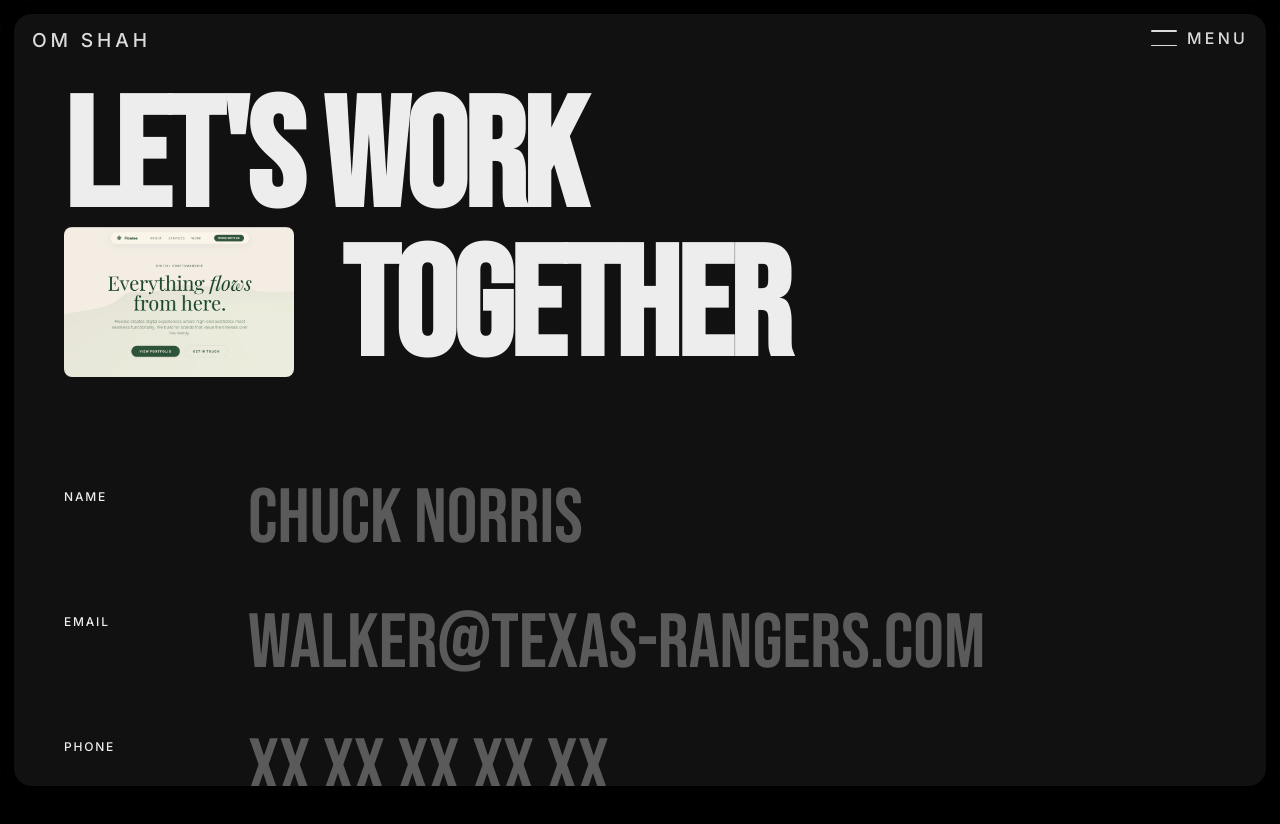
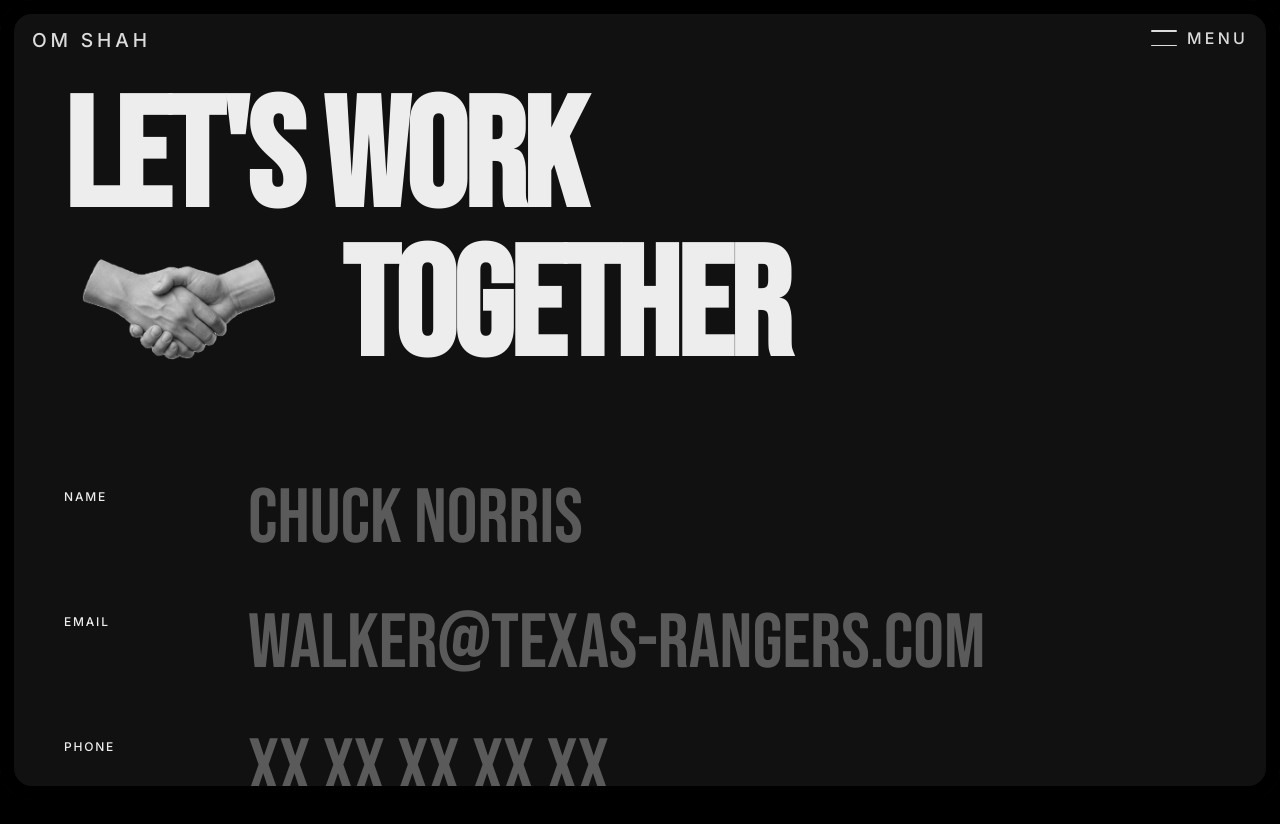
Before and after one commit to OmShah18/Portfolio-me, a website built with Vite: page approach.html in a window 1280 px wide. Shown: the top 824 px of the page. Built offline with nearby package versions, Linux system fonts and the light colour scheme; some packages are replaced by stand-ins of ours.

Commit message:
feat: replace approach image with B&W handshake and clean footer semicolons

```diff
--- a/approach.html
+++ b/approach.html
@@ -115,7 +115,7 @@
         <div class="approach-container">
           <h1 class="approach-title">
             LET'S WORK<br>
-            <img src="/Images/work/work-2.png" class="approach-title-img" alt="Let's work together"> TOGETHER
+            <img src="/Images/handshake_bw.png" class="approach-title-img" alt="Let's work together"> TOGETHER
           </h1>
 
           <form class="approach-form">
@@ -159,7 +159,7 @@
               Digital Designer & Developer<br />Portfolio
             </div>
             <div class="footer-top__center">
-              Om Shah;
+              Om Shah
             </div>
             <div class="footer-top__right">
               Available for freelance work<br />
```
Also changed, not shown: index.html (+1 -1 lines), Images/handshake.png (added), Images/handshake_bw.png (added), dist/assets/index-BIUCeotY.css (deleted), dist/assets/index-CG75feOO.js (deleted), dist/assets/menu_approach-BUEFMXdu.png (deleted), dist/assets/menu_home-DiTGzpzX.png (deleted), dist/assets/menu_services-BEzbsnaH.png (deleted), dist/assets/menu_work-C2nIt9BL.png (deleted), dist/assets/service_art-B8RcOySt.png (deleted), dist/assets/service_branding-CQxjPpZY.png (deleted), dist/index.html (deleted), public/Images/handshake.png (added), 1 other file.
